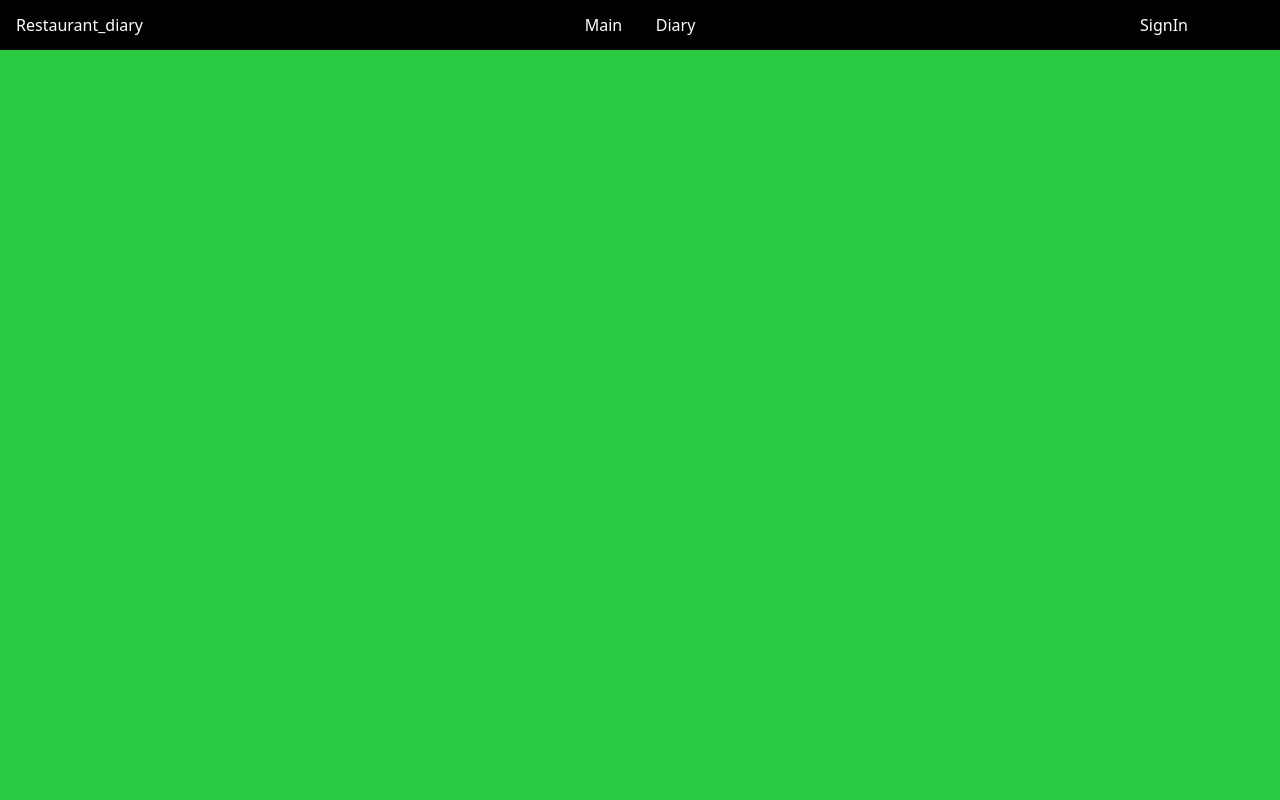
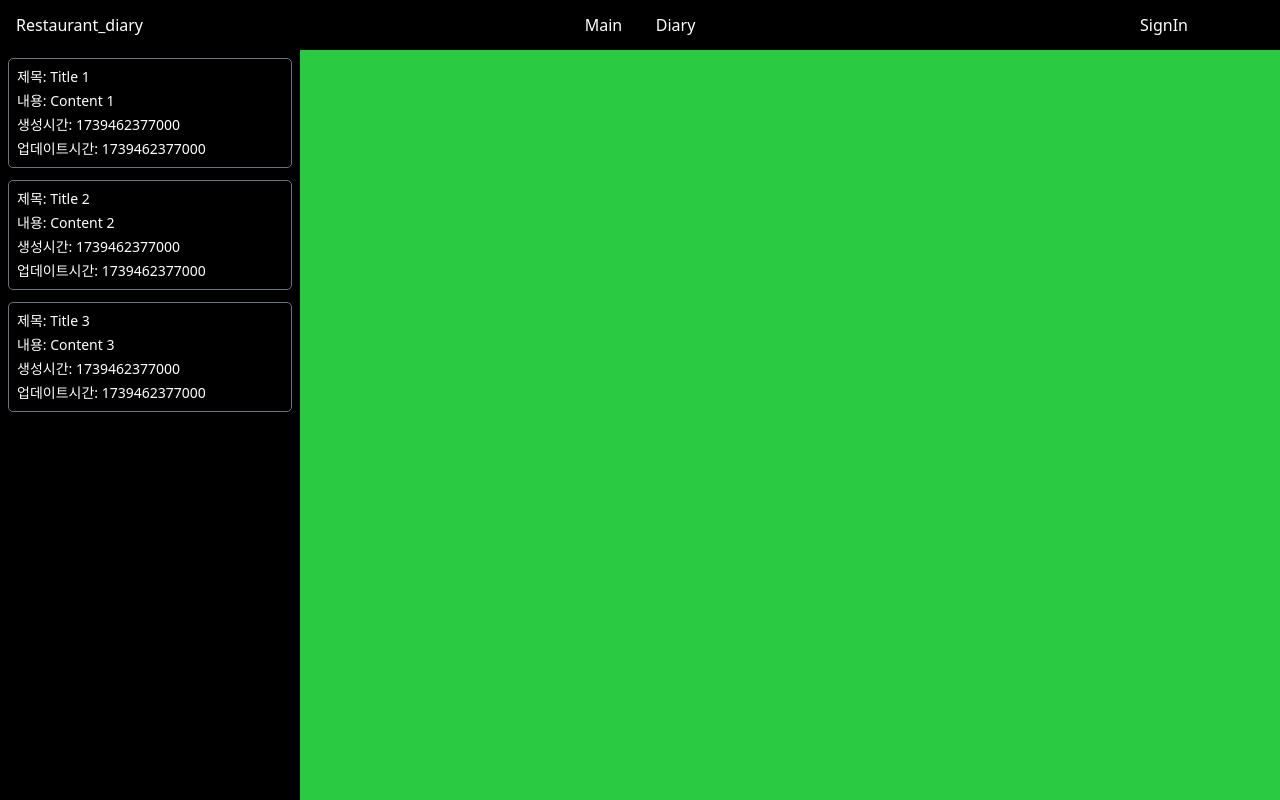
Before and after one commit to llvovll89/restaurant_diary_front, a React (Vite) app: page /diary in a window 1280 px wide. Built offline with nearby package versions, Linux system fonts and the light colour scheme.

Commit message:
feat: 다이어리 리스트 퍼블리싱 및 컴포넌트 생성

```diff
--- a/src/pages/diary/Diary.tsx
+++ b/src/pages/diary/Diary.tsx
@@ -1,6 +1,43 @@
+import { useEffect, useState } from "react"
+import { DiaryList } from "./list/DiaryList"
+import { DiaryDto } from "./constants/DiaryDto.type"
+
 export const Diary = () => {
+    const [diaryList, setDiaryList] = useState<DiaryDto[]>([]);
+
+    useEffect(() => {
+        setDiaryList([
+            {
+                id: 1,
+                title: "Title 1",
+                content: "Content 1",
+                createdAt: Date.now(),
+                updatedAt: Date.now(),
+            },
+            {
+                id: 2,
+                title: "Title 2",
+                content: "Content 2",
+                createdAt: Date.now(),
+                updatedAt: Date.now(),
+            },
+            {
+                id: 3,
+                title: "Title 3",
+                content: "Content 3",
+                createdAt: Date.now(),
+                updatedAt: Date.now(),
+            },
+        ])
+    }, []);
+
     return (
         <section className="w-screen h-[calc(100vh-50px)] fixed top-[50px] left-0 bg-primary">
+            <aside className="w-[300px] h-full bg-black text-white">
+                <ul className="w-full p-2 flex flex-col gap-3">
+                    <DiaryList diaryList={diaryList} />
+                </ul>
+            </aside>
         </section>
     )
 }
--- /dev/null
+++ b/src/pages/diary/list/DiaryList.tsx
@@ -0,0 +1,20 @@
+import { DiaryDto } from "../constants/DiaryDto.type"
+
+interface Props {
+    diaryList: DiaryDto[]
+}
+
+export const DiaryList = ({ diaryList }: Props) => {
+    return (
+        <>
+            {diaryList.map((diary) => (
+                <li key={diary.id} className="flex flex-col gap-1 border border-solid border-gray-500 p-2 rounded-[5px] text-sm">
+                    <div>제목: {diary.title}</div>
+                    <div>내용: {diary.content}</div>
+                    <div>생성시간: {diary.createdAt}</div>
+                    <div>업데이트시간: {diary.updatedAt}</div>
+                </li>
+            ))}
+        </>
+    )
+}
```
Also changed, not shown: src/pages/diary/constants/DiaryDto.type.ts (added, +7 -0 lines).
